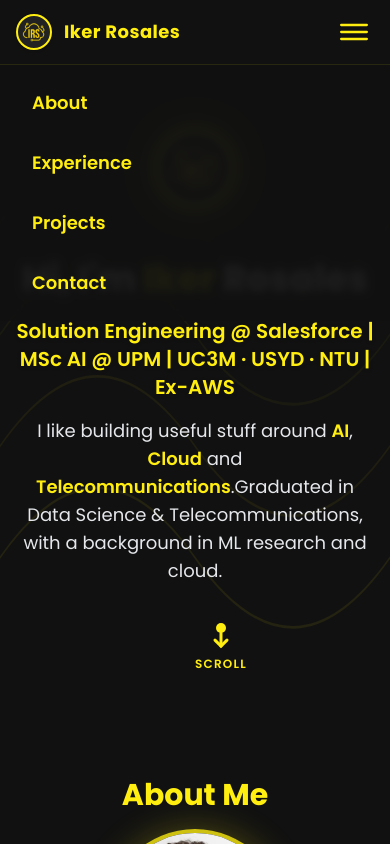
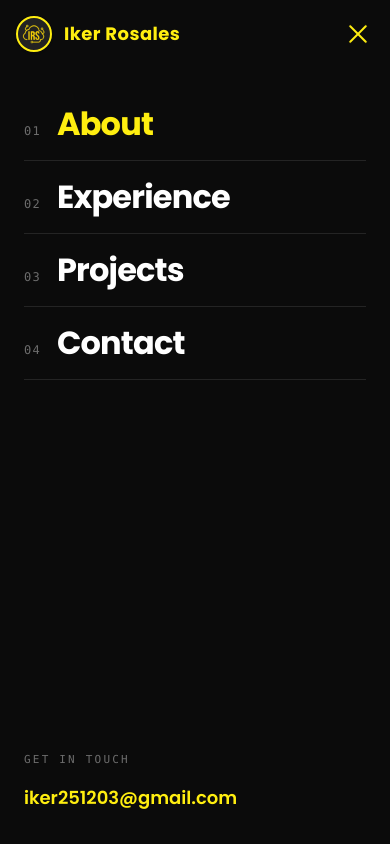
Before and after one commit to ikerosales/ikerosales.github.io, a React (Vite) app: page / in a window 390 px wide. Both pictures are taken after a click on the button 354 px from the left and 32 px from the top of the page. Shown: the top 844 px of the page. Built offline with nearby package versions, Linux system fonts and the light colour scheme.

Commit message:
Mobile pass: full-screen hero with centred scroll cue, full-screen menu, About and timeline fixes

```diff
--- a/src/components/About.jsx
+++ b/src/components/About.jsx
@@ -64,7 +64,7 @@
       initial="initial"
       whileInView="animate"
       viewport={{ once: true }}
-      className="w-full max-w-xs bg-white/5 backdrop-blur-md rounded-2xl flex flex-col items-center justify-center border border-[#ffee10]/30 shadow-xl cursor-pointer relative overflow-hidden group p-1 mb-8"
+      className="w-full max-w-md md:max-w-xs bg-white/5 rounded-2xl flex flex-col items-center justify-center border border-[#ffee10]/30 shadow-xl cursor-pointer relative overflow-hidden group p-1 md:mb-8"
       whileHover={{ scale: 1.055, boxShadow: "0 8px 32px 0 #ffee10cc" }}
       transition={{ type: "spring", stiffness: 180, damping: 14 }}
       style={{ rotateX, rotateY }}
@@ -81,7 +81,7 @@
         transition={{ repeat: Infinity, duration: 3 }}
         style={{ opacity: 0.10 }}
       />
-      <div className="bg-[#181818]/90 rounded-2xl py-8 px-6 min-h-[220px] flex flex-col items-center w-full relative z-10 gap-4">
+      <div className="bg-[#181818]/90 rounded-2xl py-6 md:py-8 px-5 md:px-6 md:min-h-[220px] flex flex-col items-center w-full relative z-10 gap-4">
         <motion.div
           className="flex items-center justify-center"
           style={{ x: iconX, y: iconY }}
@@ -115,9 +115,9 @@
 
 const About = () => {
   return (
-    <section id="about" className="w-full flex flex-col items-center justify-center py-20 bg-[#111] relative overflow-visible">
+    <section id="about" className="w-full flex flex-col items-center justify-center py-16 md:py-20 bg-[#111] relative overflow-x-clip">
       <motion.h2
-        className="text-3xl md:text-4xl font-bold text-[#ffee10] mb-4"
+        className="text-3xl md:text-4xl font-bold text-[#ffee10] mb-6 md:mb-4"
         initial={{ opacity: 0, y: -30 }}
         whileInView={{ opacity: 1, y: 0 }}
         viewport={{ once: true }}
@@ -150,7 +150,7 @@
         </motion.div>
 
         <motion.p
-          className="max-w-2xl text-lg md:text-xl text-gray-100 text-center md:text-left leading-relaxed"
+          className="max-w-2xl text-base md:text-xl text-gray-100 text-left leading-relaxed"
           initial={{ opacity: 0, y: 20 }}
           whileInView={{ opacity: 1, y: 0 }}
           viewport={{ once: true }}
@@ -159,7 +159,7 @@
           {aboutData.description}
         </motion.p>
       </div>
-      <div className="w-full flex flex-col md:flex-row items-center justify-center gap-8 md:gap-12 mt-2 z-10">
+      <div className="w-full px-5 flex flex-col md:flex-row items-center justify-center gap-5 md:gap-12 mt-2 z-10">
         {skills.map((skill, i) => <CardGlass key={skill.title} skill={skill} i={i} />)}
       </div>
     </section>
--- a/src/components/CareerTimeline/CareerTimeline.jsx
+++ b/src/components/CareerTimeline/CareerTimeline.jsx
@@ -550,8 +550,8 @@
 
         <Manifest acts={acts} month={month} onOpen={onOpen} hintRef={hintRef} />
 
-        <button type="button" className="cj-skip" ref={skipRef} onClick={skipToProjects}>
-          Skip to Projects
+        <button type="button" className="cj-skip" ref={skipRef} onClick={skipToProjects} aria-label="Skip to Projects">
+          <span className="cj-skip-label">Skip to Projects</span>
           <span className="cj-skip-arrow" aria-hidden="true">
             <FiArrowDown />
           </span>
--- a/src/components/CareerTimeline/careerTimeline.css
+++ b/src/components/CareerTimeline/careerTimeline.css
@@ -238,7 +238,7 @@
   transform: translateX(calc(-100% - 3px));
 }
 
-.cj-today {
+.cj .cj-today {
   appearance: none;
   display: inline-flex; align-items: center; gap: 6px;
   border: 1px solid #262626;
@@ -567,7 +567,8 @@
 .cj-stage.is-scrubbing .cj-head::before { background: linear-gradient(#fff, rgba(255,255,255,.35)); }
 
 /* way out of the pinned journey */
-.cj-skip {
+/* .cj prefix: Tailwind preflight resets [type="button"] backgrounds with equal specificity and loads later */
+.cj .cj-skip {
   position: absolute;
   right: 28px;
   bottom: 16px;
@@ -740,6 +741,9 @@
   background: var(--lane);
 }
 .cj-chip:hover { border-color: color-mix(in srgb, var(--lane) 55%, transparent); background: #161616; transform: translateY(-1px); }
+/* background only, with extra specificity: Tailwind preflight clears [type="button"] backgrounds */
+.cj .cj-chip { background: #141414; }
+.cj .cj-chip:hover { background: #161616; }
 .cj-chip:focus-visible { outline: 2px solid var(--lane); outline-offset: 2px; }
 .cj-chip-logo {
   width: 44px; height: 44px;
@@ -927,7 +931,7 @@
   }
   .cj-legend { grid-column: 1 / -1; grid-row: 1; gap: 12px; font-size: 10px; flex-wrap: wrap; }
   .cj-legend .cj-key { display: none; }
-  .cj-today { padding: 6px 10px; font-size: 10px; }
+  .cj .cj-today { padding: 0 12px; min-height: 40px; font-size: 10px; }
 
   .cj-band-txt { font-size: 11.5px; }
   .cj-pill { font-size: 10px; padding: 3px 8px; }
@@ -950,8 +954,10 @@
   .cj-m-count { padding-bottom: 6px; }
   .cj-m-changes { display: none; }
   .cj-m-list { grid-template-columns: 1fr; gap: 8px; padding-bottom: 56px; }
-  .cj-skip { right: 16px; bottom: 12px; font-size: 10px; padding: 6px 6px 6px 13px; }
-  .cj-skip-arrow { width: 24px; height: 24px; }
+  /* phones: a compact round button so it never covers the cards */
+  .cj .cj-skip { right: 14px; bottom: 14px; width: 48px; height: 48px; padding: 0; justify-content: center; box-shadow: 0 8px 24px rgba(0,0,0,.5); }
+  .cj-skip-label { display: none; }
+  .cj-skip-arrow { width: 34px; height: 34px; }
   .cj-chip { grid-template-columns: 38px minmax(0, 1fr); gap: 10px; padding: 9px 12px; border-radius: 12px; }
   .cj-chip-logo { width: 38px; height: 38px; border-radius: 9px; }
   .cj-chip-role { font-size: 13.5px; }
--- a/src/components/Hero.jsx
+++ b/src/components/Hero.jsx
@@ -1,5 +1,7 @@
 import React from "react";
-import { motion } from "framer-motion";
+import { motion, useReducedMotion } from "framer-motion";
+
+const ROLES = ["Solution Engineering @ Salesforce", "MSc AI @ UPM", "UC3M · USYD · NTU", "Ex-AWS"];
 
 const linesBg = (
   <svg className="absolute inset-0 w-full h-full z-0" viewBox="0 0 1440 500" fill="none" xmlns="http://www.w3.org/2000/svg" preserveAspectRatio="none">
@@ -11,13 +13,16 @@
 );
 
 const Hero = () => {
+  const reduce = useReducedMotion();
+  const goToAbout = () => {
+    const aboutSection = document.getElementById("about");
+    if (aboutSection) aboutSection.scrollIntoView({ behavior: reduce ? "auto" : "smooth" });
+  };
+
   return (
-    <section
-      className="relative w-full min-h-[70vh] flex flex-col justify-center items-center px-4 pt-32 pb-20 bg-[#111] overflow-hidden"
-      style={{ position: "relative" }}
-    >
+    <section className="relative w-full min-h-[100svh] md:min-h-[70vh] flex flex-col justify-center items-center px-5 pt-24 pb-32 md:pt-32 md:pb-24 bg-[#111] overflow-hidden">
       {linesBg}
-      <div className="relative z-10 flex flex-col md:flex-row items-center w-full max-w-5xl mx-auto gap-8 md:gap-16">
+      <div className="relative z-10 flex flex-col md:flex-row items-center w-full max-w-5xl mx-auto gap-6 md:gap-16">
         <motion.div
           initial={{ x: -60, opacity: 0 }}
           animate={{ x: 0, opacity: 1 }}
@@ -27,7 +32,7 @@
           <img
             src="/head-icon.webp"
             alt="Iker Rosales head icon"
-            className="w-20 h-20 md:w-24 md:h-24 rounded-full border-4 border-[#ffee10] bg-[#222] shadow-lg mb-4"
+            className="w-16 h-16 md:w-24 md:h-24 rounded-full border-4 border-[#ffee10] bg-[#222] shadow-lg md:mb-4"
             style={{ boxShadow: "0 0 32px 0 #ffee10aa" }}
           />
           <span className="hidden md:block text-[#ffee10] font-semibold text-sm mt-2 tracking-widest">IKER ROSALES SAIZ</span>
@@ -38,36 +43,58 @@
           transition={{ duration: 1, delay: 0.2, type: "spring" }}
           className="flex-1 text-center md:text-left"
         >
-          <h1 className="text-4xl md:text-6xl font-extrabold mb-4 leading-tight">
+          <h1 className="text-[2.6rem] leading-[1.05] md:text-6xl font-extrabold mb-5 md:mb-4 md:leading-tight tracking-tight">
             <span className="text-white">Hi, I'm </span>
             <span className="text-[#ffee10]">Iker</span>
             <span className="text-white"> Rosales</span>
           </h1>
-          <h2 className="text-xl md:text-2xl font-semibold mb-4 text-[#ffee10] drop-shadow">
-            Solution Engineering @ Salesforce | MSc AI @ UPM | UC3M · USYD · NTU | Ex-AWS
+          {/* phones: wrapping role chips; desktop: the original single line with separators */}
+          <h2 className="flex flex-wrap justify-center md:block gap-2 mb-6 md:mb-4 text-[#ffee10] font-semibold md:text-2xl md:drop-shadow">
+            {ROLES.map((role, i) => (
+              <React.Fragment key={role}>
+                {i > 0 && <span className="hidden md:inline" aria-hidden="true"> | </span>}
+                <span className="text-[13px] leading-none px-3 py-2 rounded-full border border-[#ffee10]/30 bg-[#ffee10]/[0.06] md:text-2xl md:leading-normal md:p-0 md:border-0 md:bg-transparent md:rounded-none">
+                  {role}
+                </span>
+              </React.Fragment>
+            ))}
           </h2>
-          <p className="text-lg md:text-xl text-gray-200 max-w-2xl mb-8">
-            I like building useful stuff around <span className="text-[#ffee10] font-semibold">AI</span>, <span className="text-[#ffee10] font-semibold">Cloud</span> and <span className="text-[#ffee10] font-semibold">Telecommunications</span>.<br className="hidden md:block" />
-            Graduated in Data Science & Telecommunications, with a background in ML research and cloud.
+          <p className="text-base md:text-xl text-gray-200 max-w-2xl mx-auto md:mx-0 leading-relaxed">
+            I like building useful stuff around <span className="text-[#ffee10] font-semibold">AI</span>,{" "}
+            <span className="text-[#ffee10] font-semibold">Cloud</span> and{" "}
+            <span className="text-[#ffee10] font-semibold">Telecommunications</span>.{" "}
+            <br className="hidden md:block" />
+            Graduated in Data Science &amp; Telecommunications, with a background in ML research and cloud.
           </p>
         </motion.div>
       </div>
-      <motion.div
-        className="absolute left-1/2 -translate-x-1/2 bottom-8 z-20 flex flex-col items-center cursor-pointer"
-        animate={{ y: [0, 12, 0] }}
-        transition={{ repeat: Infinity, duration: 1.5, ease: "easeInOut" }}
-        onClick={() => {
-          const aboutSection = document.getElementById("about");
-          if (aboutSection) aboutSection.scrollIntoView({ behavior: "smooth" });
-        }}
+
+      {/* Scroll cue: a full-width flex row does the centring, so the animation's transform
+          can never knock it off-centre (the old version lost its -translate-x-1/2 to framer). */}
+      <div
+        className="absolute inset-x-0 z-20 flex justify-center pointer-events-none"
+        style={{ bottom: "max(1.5rem, env(safe-area-inset-bottom))" }}
       >
-        <svg width="32" height="32" viewBox="0 0 32 32" fill="none">
-          <circle cx="16" cy="8" r="5" fill="#ffee10" />
-          <path d="M16 13V26" stroke="#ffee10" strokeWidth="3" strokeLinecap="round"/>
-          <path d="M10 20L16 26L22 20" stroke="#ffee10" strokeWidth="3" strokeLinecap="round"/>
-        </svg>
-        <span className="text-[#ffee10] text-xs mt-1 font-semibold tracking-widest">SCROLL</span>
-      </motion.div>
+        <motion.button
+          type="button"
+          onClick={goToAbout}
+          aria-label="Scroll to About"
+          className="pointer-events-auto flex flex-col items-center gap-2.5 min-w-[44px] min-h-[44px] px-3 py-1 text-[#ffee10]/80 hover:text-[#ffee10] focus-visible:outline focus-visible:outline-2 focus-visible:outline-[#ffee10] rounded-lg transition-colors"
+          initial={{ opacity: 0 }}
+          animate={{ opacity: 1 }}
+          transition={{ delay: 1.2, duration: 0.6 }}
+        >
+          <span className="relative block w-[22px] h-[36px] rounded-full border-2 border-current">
+            <motion.span
+              className="absolute left-1/2 top-[7px] -ml-[2px] block w-[4px] h-[7px] rounded-full bg-current"
+              animate={reduce ? undefined : { y: [0, 12, 0], opacity: [1, 0.15, 1] }}
+              transition={{ repeat: Infinity, duration: 1.8, ease: "easeInOut" }}
+            />
+          </span>
+          {/* trailing tracking would push the word right; matching left padding re-centres it */}
+          <span className="text-[10px] font-semibold tracking-[0.3em] pl-[0.3em] leading-none">SCROLL</span>
+        </motion.button>
+      </div>
     </section>
   );
 };
--- a/src/components/Navbar.jsx
+++ b/src/components/Navbar.jsx
@@ -1,4 +1,5 @@
 import React, { useState, useEffect } from "react";
+import { AnimatePresence, motion, useReducedMotion } from "framer-motion";
 
 const NAV_LINKS = [
   { id: "about", label: "About" },
@@ -7,14 +8,17 @@
   { id: "contact", label: "Contact" },
 ];
 
+const EASE_OUT = [0.22, 1, 0.36, 1];
+
 const Navbar = () => {
+  const reduce = useReducedMotion();
   const [scrolled, setScrolled] = useState(false);
   const [open, setOpen] = useState(false);
   const [activeSection, setActiveSection] = useState("");
 
   useEffect(() => {
     const onScroll = () => setScrolled(window.scrollY > 40);
-    window.addEventListener("scroll", onScroll);
+    window.addEventListener("scroll", onScroll, { passive: true });
     return () => window.removeEventListener("scroll", onScroll);
   }, []);
 
@@ -33,14 +37,31 @@
     return () => observers.forEach((obs) => obs.disconnect());
   }, []);
 
+  // full-screen mobile menu: lock the page behind it, close on Escape or when widening to desktop
+  useEffect(() => {
+    if (!open) return undefined;
+    const onKey = (e) => e.key === "Escape" && setOpen(false);
+    const mq = window.matchMedia("(min-width: 768px)");
+    const onWide = () => mq.matches && setOpen(false);
+    document.body.style.overflow = "hidden";
+    window.addEventListener("keydown", onKey);
+    mq.addEventListener("change", onWide);
+    return () => {
+      document.body.style.overflow = "";
+      window.removeEventListener("keydown", onKey);
+      mq.removeEventListener("change", onWide);
+    };
+  }, [open]);
+
   return (
     <nav
-      className={`fixed top-0 left-0 w-full z-30 transition-all duration-300 ${
-        scrolled ? "bg-[#111]/90 shadow-lg backdrop-blur" : "bg-transparent"
+      className={`fixed top-0 left-0 w-full z-30 transition-colors duration-300 ${
+        open ? "bg-[#0b0b0b]" : scrolled ? "bg-[#111]/90 shadow-lg backdrop-blur" : "bg-transparent"
       }`}
+      style={{ paddingTop: "env(safe-area-inset-top)" }}
     >
-      <div className="max-w-6xl mx-auto px-4 py-3 flex items-center justify-between">
-        <a href="#" className="flex items-center gap-3 group">
+      <div className="relative z-10 max-w-6xl mx-auto px-4 py-3 flex items-center justify-between">
+        <a href="#" className="flex items-center gap-3 group" onClick={() => setOpen(false)}>
           <img
             src="/head-icon.webp"
             alt="Iker Rosales logo"
@@ -65,31 +86,80 @@
           ))}
         </ul>
         <button
-          className="md:hidden flex items-center justify-center w-10 h-10 rounded focus:outline-none"
+          type="button"
+          className="md:hidden relative flex items-center justify-center w-11 h-11 -mr-1.5 rounded-full focus-visible:outline focus-visible:outline-2 focus-visible:outline-[#ffee10]"
           onClick={() => setOpen((v) => !v)}
-          aria-label="Open menu"
+          aria-label={open ? "Close menu" : "Open menu"}
+          aria-expanded={open}
+          aria-controls="mobile-menu"
         >
-          <svg width="28" height="28" fill="none" viewBox="0 0 24 24">
-            <rect y="5" width="24" height="2" rx="1" fill="#ffee10" />
-            <rect y="11" width="24" height="2" rx="1" fill="#ffee10" />
-            <rect y="17" width="24" height="2" rx="1" fill="#ffee10" />
-          </svg>
+          {/* three bars that fold into an X */}
+          {[-7, 0, 7].map((offset, i) => (
+            <motion.span
+              key={i}
+              className="absolute left-[10px] w-6 h-[2px] rounded-full bg-[#ffee10]"
+              style={{ top: "50%", marginTop: -1 }}
+              animate={
+                open
+                  ? { y: 0, rotate: i === 0 ? 45 : i === 2 ? -45 : 0, opacity: i === 1 ? 0 : 1 }
+                  : { y: offset, rotate: 0, opacity: 1 }
+              }
+              transition={{ duration: reduce ? 0 : 0.3, ease: EASE_OUT }}
+            />
+          ))}
         </button>
       </div>
+
+      <AnimatePresence>
         {open && (
-        <div className="md:hidden bg-[#111]/95 backdrop-blur-sm border-t border-[#ffee10]/10 px-6 py-4 flex flex-col gap-4">
-          {NAV_LINKS.map((link) => (
+          <motion.div
+            id="mobile-menu"
+            className="md:hidden fixed inset-0 bg-[#0b0b0b] flex flex-col px-6"
+            style={{
+              paddingTop: "calc(env(safe-area-inset-top) + 88px)",
+              paddingBottom: "max(28px, env(safe-area-inset-bottom))",
+            }}
+            initial={{ opacity: 0 }}
+            animate={{ opacity: 1 }}
+            exit={{ opacity: 0, transition: { duration: 0.2 } }}
+            transition={{ duration: 0.25 }}
+          >
+            <ul className="flex flex-col">
+              {NAV_LINKS.map((link, i) => (
+                <motion.li
+                  key={link.id}
+                  className="border-b border-white/10"
+                  initial={reduce ? false : { opacity: 0, y: 18 }}
+                  animate={{ opacity: 1, y: 0 }}
+                  transition={{ duration: 0.45, ease: EASE_OUT, delay: 0.05 + i * 0.06 }}
+                >
                   <a
-              key={link.id}
                     href={`#${link.id}`}
-              className="text-[#ffee10] text-lg font-semibold py-2 px-2 rounded hover:bg-[#ffee10]/10 transition"
                     onClick={() => setOpen(false)}
+                    className={`flex items-baseline gap-4 py-5 text-[2rem] leading-none font-bold tracking-tight ${
+                      activeSection === link.id ? "text-[#ffee10]" : "text-white active:text-[#ffee10]"
+                    }`}
                   >
+                    <span className="font-mono text-xs font-medium text-white/40 tracking-widest">0{i + 1}</span>
                     {link.label}
                   </a>
+                </motion.li>
               ))}
-        </div>
+            </ul>
+            <motion.div
+              className="mt-auto flex flex-col gap-3"
+              initial={reduce ? false : { opacity: 0 }}
+              animate={{ opacity: 1 }}
+              transition={{ delay: 0.35, duration: 0.4 }}
+            >
+              <span className="font-mono text-[11px] tracking-[0.2em] text-white/40">GET IN TOUCH</span>
+              <a href="mailto:iker251203@gmail.com" className="text-lg font-semibold text-[#ffee10] py-1">
+                iker251203@gmail.com
+              </a>
+            </motion.div>
+          </motion.div>
         )}
+      </AnimatePresence>
     </nav>
   );
 };
```
Lines whose indentation alone changed are shown as unchanged.
